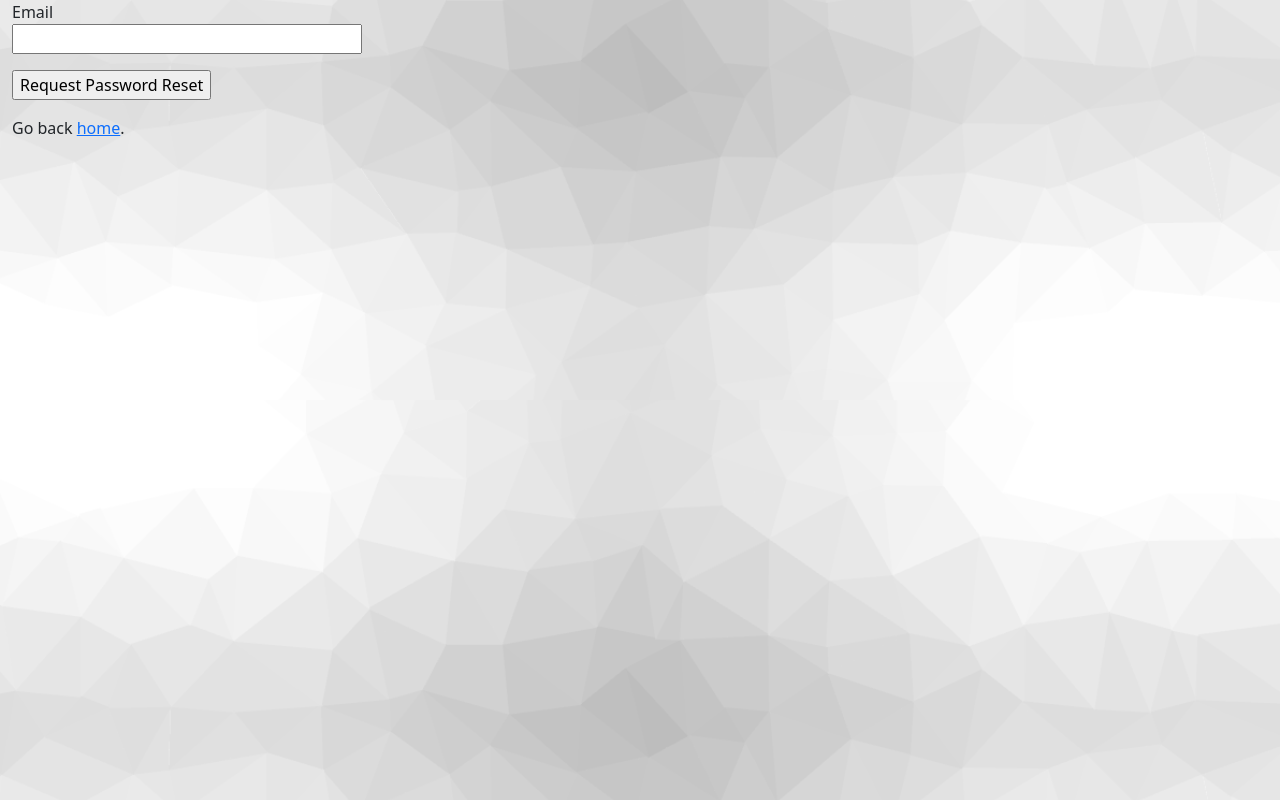
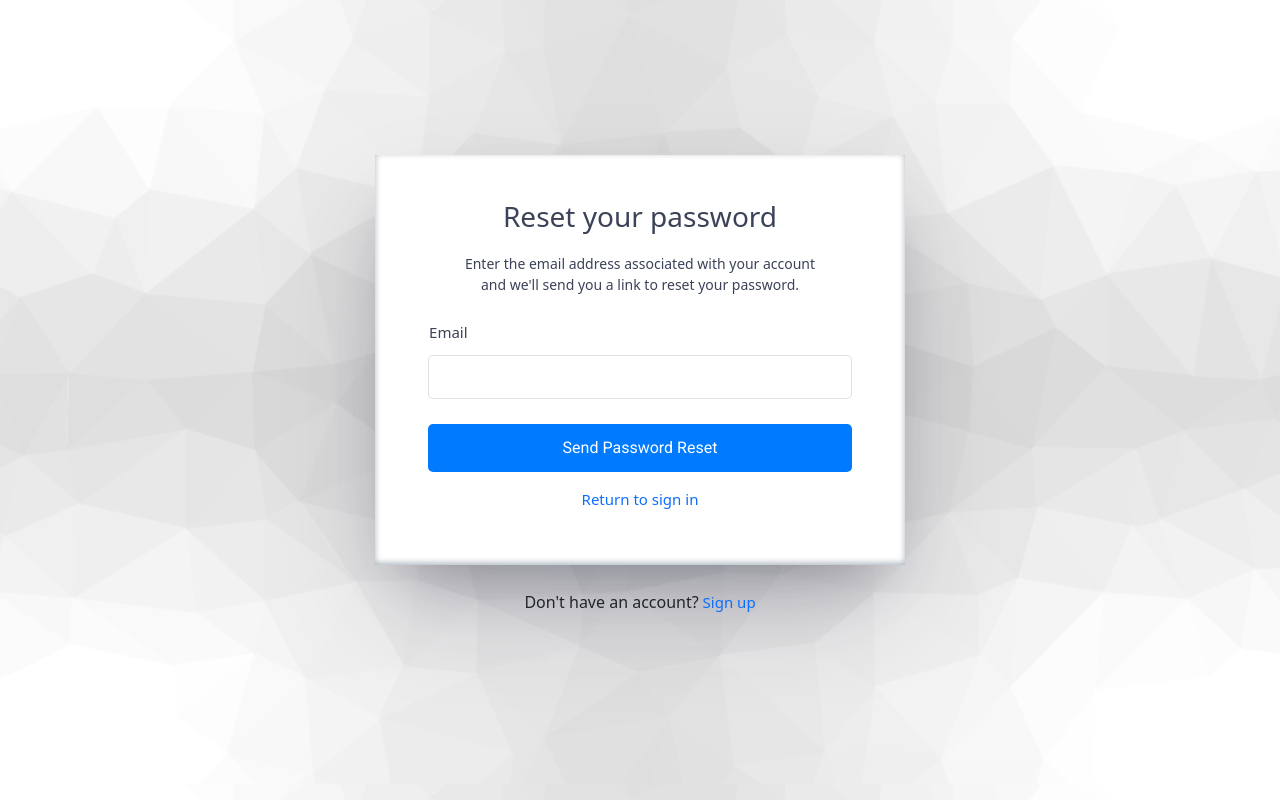
Before and after one commit to TheDeadGPU/LeaveRequestTracker, a Flask app: page /reset_password/ in a window 1280 px wide. Run offline with Flask 3, Linux system fonts and the light colour scheme; some libraries are stand-ins or nearby versions.

Commit message:
Style password reset page and add sign up link below

```diff
--- a/forms.py
+++ b/forms.py
@@ -59,7 +59,7 @@ class register_form(FlaskForm):
 
 class ResetPasswordRequestForm(FlaskForm):
     email = StringField("Email", validators=[DataRequired(), Email()])
-    submit = SubmitField("Request Password Reset")
+    submit = SubmitField("Send Password Reset")
 
 class ResetPasswordForm(FlaskForm):
     password = PasswordField("New Password", validators=[DataRequired()])
--- a/static/styles/styles.css
+++ b/static/styles/styles.css
@@ -78,6 +78,108 @@ body {
   box-shadow: rgba(50, 50, 93, 0.25) 0px 50px 100px -20px, rgba(0, 0, 0, 0.3) 0px 30px 60px -30px, rgba(10, 37, 64, 0.35) 0px -2px 6px 0px inset;
   border-radius: 15px;
   background-color: #FFFFFF;
+}
+
+.main-reset-container {
+  display: flex;
+  justify-content: center;
+  align-items: center;
+  height: 98vh;
+  flex-direction: column;
+}
+
+.reset-container {
+  display: flex;
+  flex: 1;
+  align-items: center;
+  flex-direction: column;
+  box-shadow: rgba(50, 50, 93, 0.25) 0px 50px 100px -20px, rgba(0, 0, 0, 0.3) 0px 30px 60px -30px, rgba(10, 37, 64, 0.35) 0px -2px 6px 0px inset;
+  background-color: #FFFFFF;
+  max-width: 530px;
+  max-height: 410px;
+}
+
+.reset-container h1 {
+  font-size: 28px;
+  color: rgb(60, 66, 87);
+  font-weight: 500;
+  margin-top: 25px;
+  margin-bottom: 0px;
+}
+
+.reset-container form {
+  width: 100%;
+}
+
+.reset-container p{
+  width: 70%;
+  font-size: 14px;
+  font-weight: 400;
+  color: rgb(60, 66, 87);
+  text-align: center
+}
+
+.reset-container form p {
+  width: 100%;
+}
+
+.main-reset-container p:last-child {
+  margin-top: 25px;
+}
+
+.reset-container input,
+select {
+  width: 80%;
+  margin-bottom: 0px;
+  padding: 10px 16px;
+  border: 1px solid rgb(224, 225, 228);
+  border-radius: 5px;
+  transition: border-color 0.3s, box-shadow 0.3s;
+  font-size: 15px;
+  font-family: 'Roboto', sans-serif;
+}
+
+.reset-container input:focus,
+select:focus {
+  border-color: #4d90fe;
+  box-shadow: 0 0 0 4px rgba(190, 216, 237, 0.7);
+  outline: none;
+}
+
+.reset-container label {
+  display: block;
+  font-size: 15px;
+  color: rgb(60, 66, 87);
+  text-align: left;
+  margin-left: 10.2%;
+  cursor: pointer;
+  font-weight: 500;
+  position: relative;
+  top: 10px;
+}
+
+.main-reset-container a {
+  text-decoration: none;
+  font-weight: 500;
+  font-size: 15px;
+  margin-bottom: 30px;
+}
+
+.reset-container a:hover {
+  color: rgb(9, 12, 22);
+}
+
+.reset-container input:nth-Child(1) {
+  border-radius: 5px;
+  border: none;
+  width: 80%;
+  background-color: #007BFF;
+  color: white;
+  padding: 12px 16px;
+  font-size: 16px;
+  cursor: pointer;
+  transition: transform 0.3s ease;
+  margin-bottom: 0;
 }
 
 /* Custom Scrollbar Styles */
--- a/templates/reset_password_request.html
+++ b/templates/reset_password_request.html
@@ -2,6 +2,10 @@
 {% block title%} {{ title }} {% endblock %}
 {% block content%}
 
+<div class="main-reset-container">
+    <div class="reset-container">
+        <h1>Reset your password</h1>
+        <p>Enter the email address associated with your account and we'll send you a link to reset your password.</p>
         <form action="" method="post" novalidate>
             {{ form.hidden_tag() }}
             <p>
@@ -23,6 +27,9 @@
             <p>{{ form.submit() }}</p>
         </form>
 
-<p>Go back <a href="{{ url_for('index') }}">home</a>.</p>
+        <a href="{{ url_for('login') }}">Return to sign in</a></p>
+    </div>
+    <p>Don't have an account?<a href="{{ url_for('register') }}"> Sign up</a></p>
+</div>
 
 {% endblock %}
```
Lines whose indentation alone changed are shown as unchanged.
